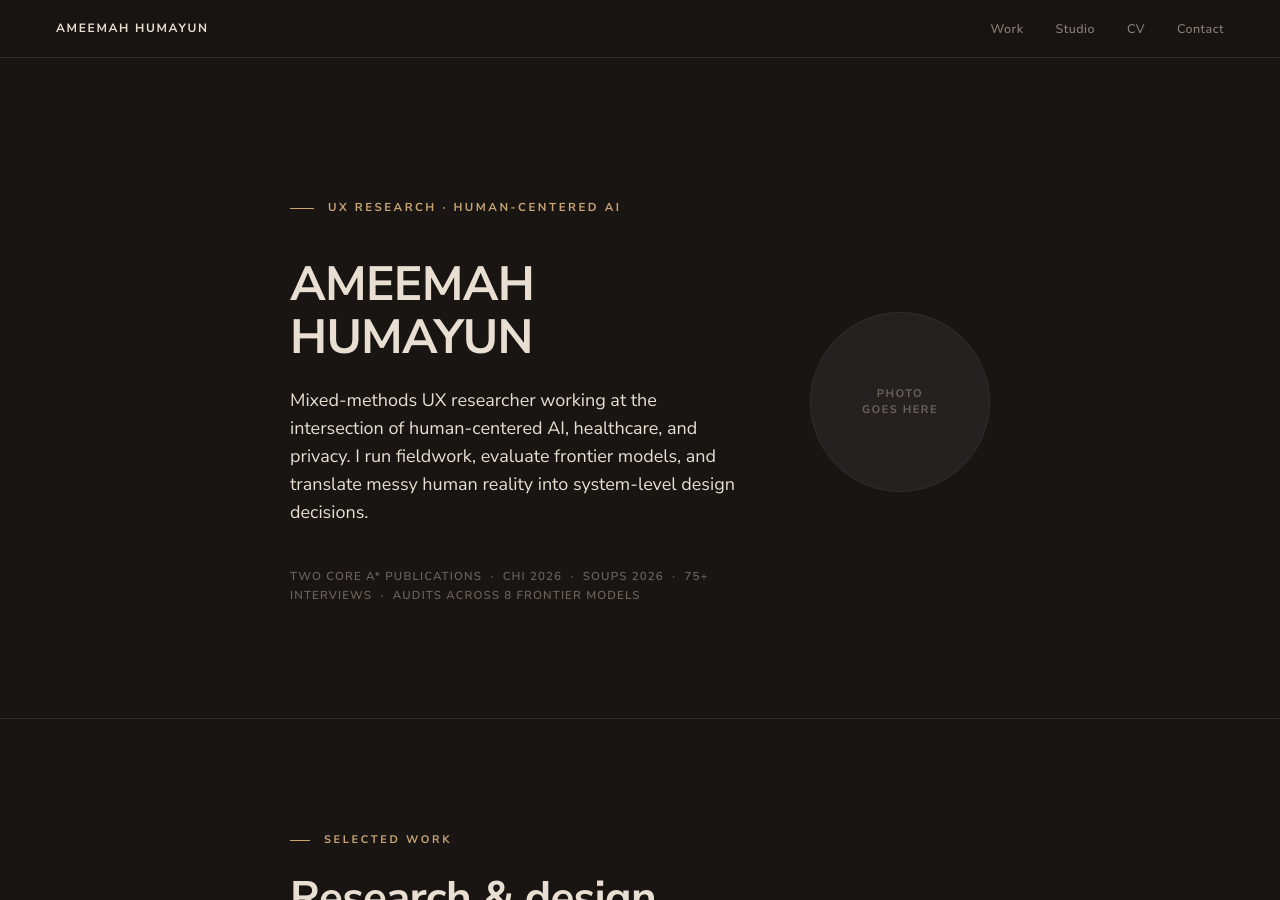
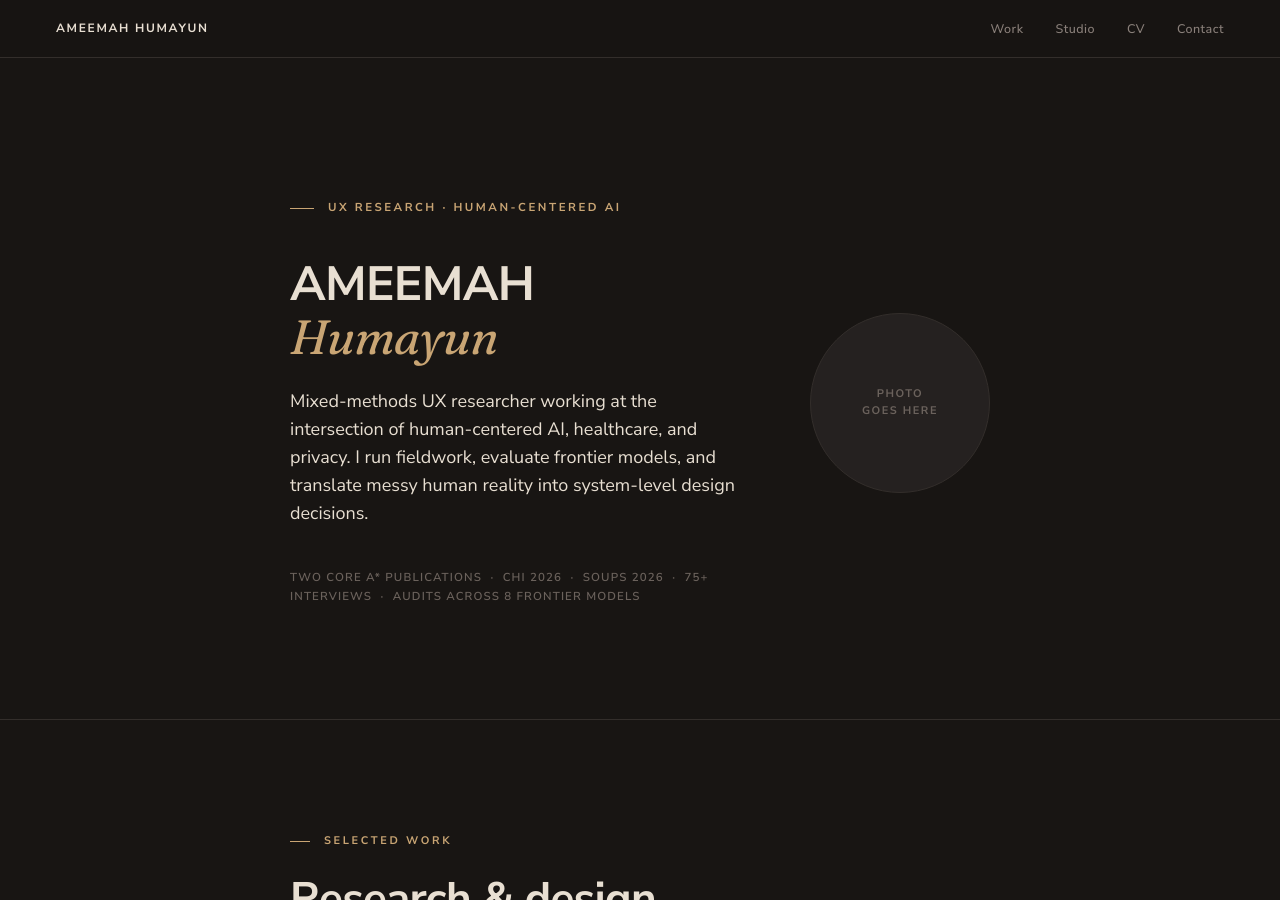
Before and after one commit to ameemahumayun/ameemahumayun.github.io, a Jekyll site: the page built from index.html, in a window 1280 px wide and 900 px high. Built offline with Jekyll 4.4.1, drawn with Linux system fonts in a browser that asks for light colours.

Commit message:
Update index.html

```diff
--- a/index.html
+++ b/index.html
@@ -9,7 +9,7 @@ description: Mixed-methods UX researcher working on human-centered AI for health
   <div class="hero__inner">
     <div class="hero__text">
       <div class="eyebrow eyebrow-rule">UX Research · Human-Centered AI</div>
-      <h1 style="margin-top: 0.5rem; margin-bottom: 1.5rem;">AMEEMAH HUMAYUN</h1>
+      <h1 style="margin-top: 0.5rem; margin-bottom: 1.5rem;">AMEEMAH <span class="serif">Humayun</span></h1>
       <p class="lead" style="max-width:600px;">Mixed-methods UX researcher working at the intersection of human-centered AI, healthcare, and privacy. I run fieldwork, evaluate frontier models, and translate messy human reality into system-level design decisions.</p>
       <p class="eyebrow" style="margin-top:2.5rem;color:var(--color-text-mute);font-weight:600;letter-spacing:0.1em;">
         Two CORE A* publications &nbsp;·&nbsp; CHI 2026 &nbsp;·&nbsp; SOUPS 2026 &nbsp;·&nbsp; 75+ interviews &nbsp;·&nbsp; audits across 8 frontier models
```
